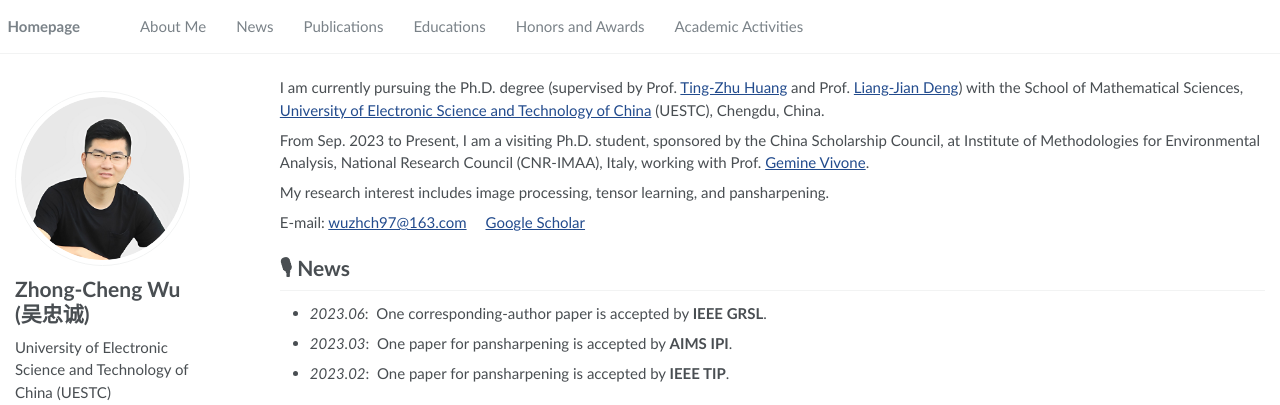
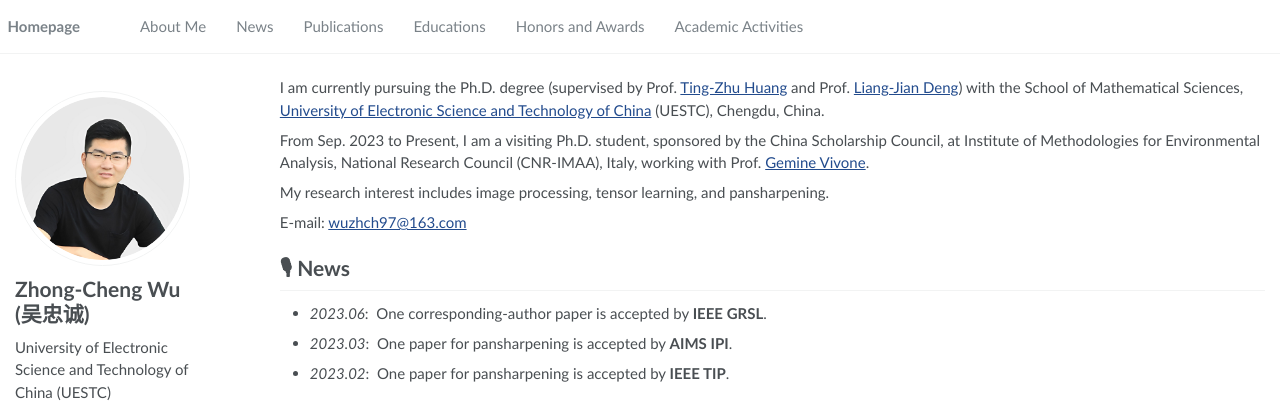
Before and after one commit to zhongchengwu/zhongchengwu.github.io, a Jekyll site: the page built from _pages/about.md, in a window 1280 px wide and 900 px high. Shown: the top 405 px of the window. Built offline with Jekyll 4.4.1, drawn with Linux system fonts in a browser that asks for light colours.

Commit message:
Update about.md

```diff
--- a/_pages/about.md
+++ b/_pages/about.md
@@ -23,7 +23,7 @@ From Sep. 2023 to Present, I am a visiting Ph.D. student, sponsored by the China
 
 My research interest includes image processing, tensor learning, and pansharpening.
 
-E-mail: <wuzhch97@163.com> &emsp; [Google Scholar](https://scholar.google.com/citations?user=8bOvaUcAAAAJ)
+E-mail: <wuzhch97@163.com> &emsp;
 
 # 🎙 News
 - *2023.06*: &nbsp;One corresponding-author paper is accepted by <b>IEEE GRSL</b>.
```
